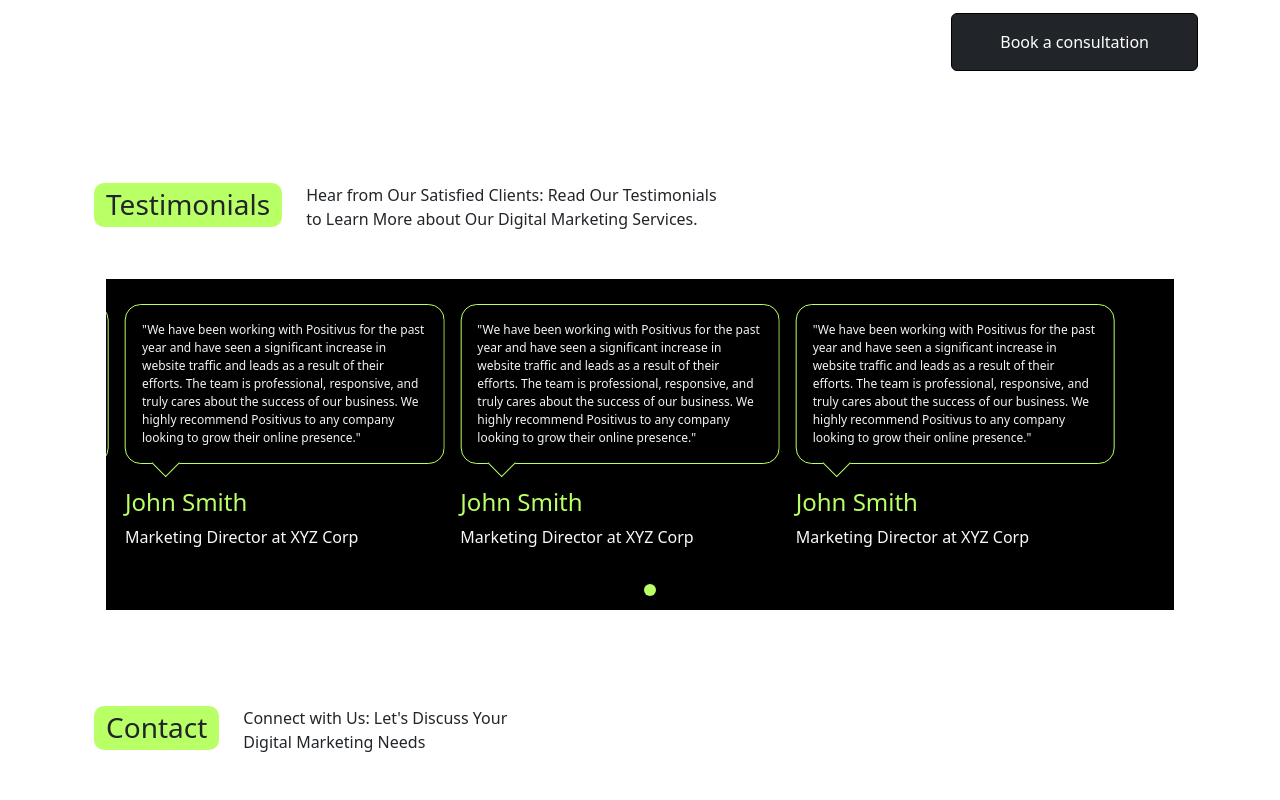
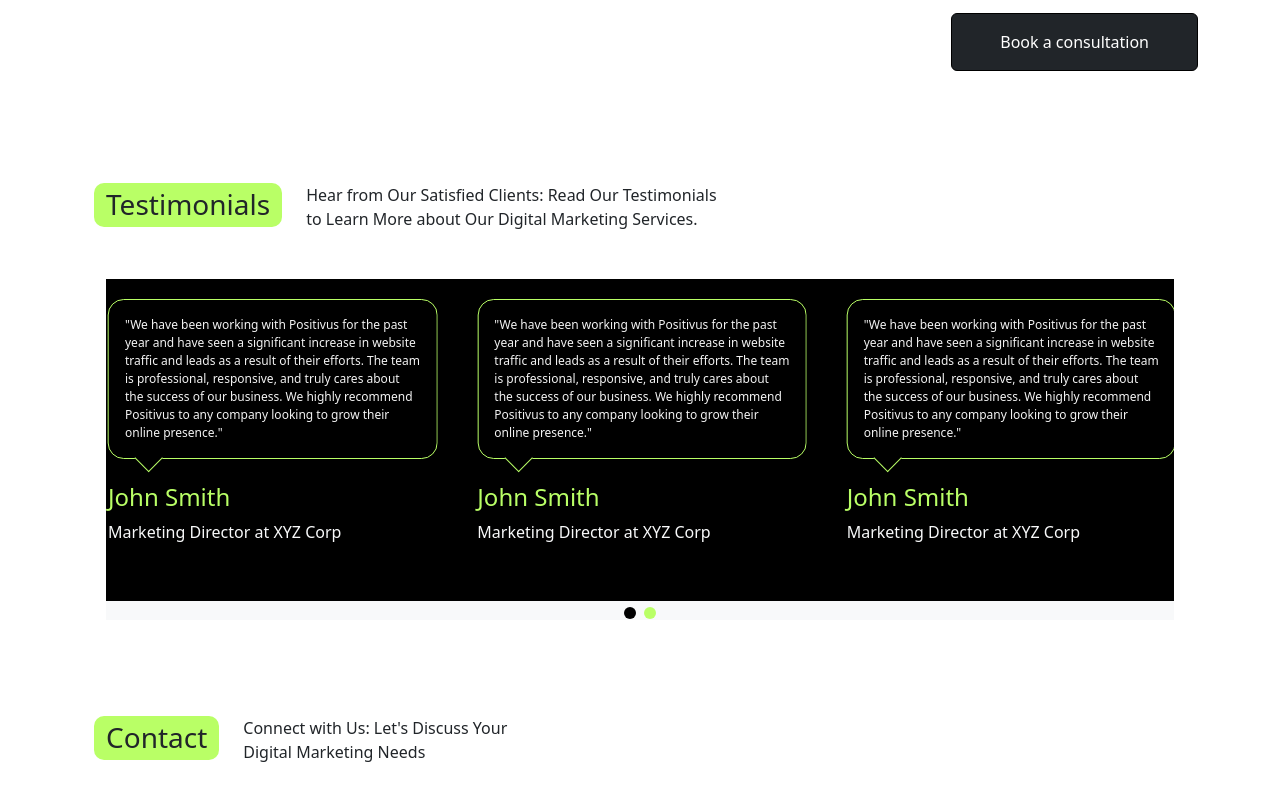
Before and after one commit to Sheff-ma/first-appraisal-, a plain HTML site: page index.html in a window 1280 px wide. Shown: the part 3812-4612 px from the top of the page. Drawn offline with nearby package versions, Linux system fonts and the light colour scheme.

Commit message:
remodification

```diff
--- a/index.html
+++ b/index.html
@@ -246,10 +246,10 @@
       </div>
 
       <!-- swiper -->
-      <div class="container">
-        <div class="swiper px-2">
-          <ul class="swiper-wrapper">
-            <li class="swiper-slide ">
+      <div class="container" style="position: relative;">
+        <div class="swiper px-2" style=" ">
+          <ul class="swiper-wrapper" style=" padding-left: 5px;">
+            <li class="swiper-slide">
               <div class="card" style="width: 18rem; background: #000; color: #f3f3f3;">
                 <div class="card-body">
                   <p class="card-text">For a local restaurant, we implemented a targeted PPC campaign that resulted in a 50% increase in website traffic and a 25% increase in sales.</p>
@@ -585,9 +585,9 @@
         </p>
     </div>
     <div class="container">
-      <div class="swiper" style="background: #000; padding-top: 20px; padding-right: -40px; padding-left: 30px;">
-        <ul class="swiper-wrapper" style="padding: 5px;">
-          <li class="swiper-slide mx-lg-2 mx-2 d-flex flex-column align-items-center" style="margin: 0 20px;">
+      <div class="swiper" style="background: #000; padding: 20px 0;">
+        <ul class="swiper-wrapper" style="padding-left: 2px;">
+          <li class="swiper-slide d-flex flex-column align-items-center" style="">
             <div class="card rounded-4" style="border: 1px solid #B9FF66; max-width: 32rem; background: #000; color: #f3f3f3;">
               <div class="card-body">
                 <p class="card-text text-start" style="font-size: 12px;">
@@ -604,7 +604,7 @@
             </div>
           </li>
 
-          <li class="swiper-slide mx-lg-2 mx-2 d-flex flex-column align-items-center" style="margin: 0 20px;">
+          <li class="swiper-slide d-flex flex-column align-items-center" style="">
             <div class="card rounded-4" style="border: 1px solid #B9FF66; max-width: 32rem; background: #000; color: #f3f3f3;">
               <div class="card-body">
                 <p class="card-text text-start" style="font-size: 12px;">
@@ -621,7 +621,7 @@
             </div>
           </li>
 
-          <li class="swiper-slide mx-lg-2 mx-2 d-flex flex-column align-items-center" style="margin: 0 20px;">
+          <li class="swiper-slide d-flex flex-column align-items-center" style="">
             <div class="card rounded-4" style="border: 1px solid #B9FF66; max-width: 32rem; background: #000; color: #f3f3f3;">
               <div class="card-body">
                 <p class="card-text text-start" style="font-size: 12px;">
@@ -638,7 +638,7 @@
             </div>
           </li>
 
-          <li class="swiper-slide mx-lg-2 mx-2 d-flex flex-column align-items-center" style="margin: 0 20px;">
+          <li class="swiper-slide d-flex flex-column align-items-center" style="">
             <div class="card rounded-4" style="border: 1px solid #B9FF66; max-width: 32rem; background: #000; color: #f3f3f3;">
               <div class="card-body">
                 <p class="card-text text-start" style="font-size: 12px;">
@@ -656,7 +656,7 @@
           </li>
         </ul>
 
-        <div class="swiper-pagination"></div>
+        <div class="swiper-pagination bg-light"></div>
       </div>
     </div>
 
--- a/style.css
+++ b/style.css
@@ -30,13 +30,18 @@
   color: #B9FF66;
   background: #000;
 }
-
+.swiper-pagination{
+  position: absolute !important;
+  bottom: -5px !important;
+}
 .swiper-pagination-bullet {
   width: 12px !important;
   height: 12px !important;
-  color: #ffffff !important;
+  background: #000 !important;
   opacity: 1 !important;
   transition: all 0.3s ease !important;
+  margin-top: -60px !important;
+
 }
 .swiper-pagination-bullet-active {
   background: #B9FF66 !important;
```
